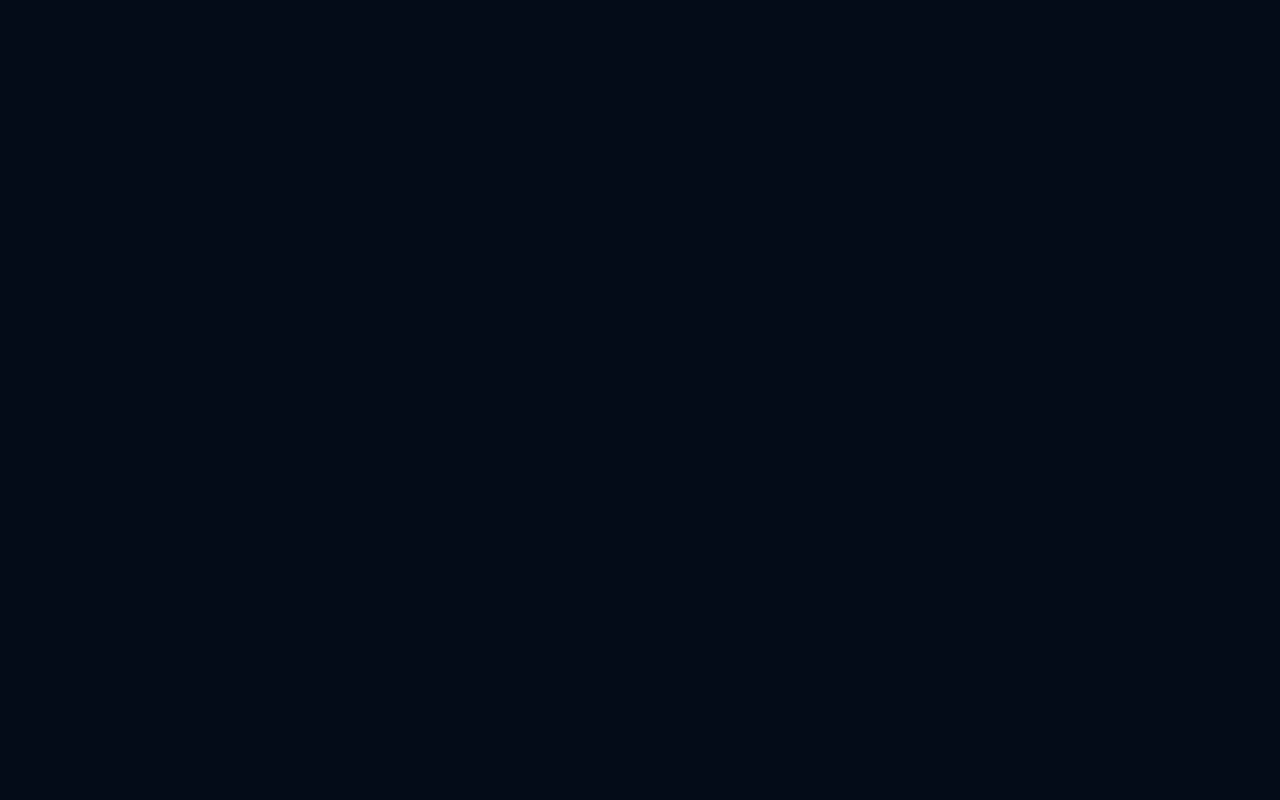
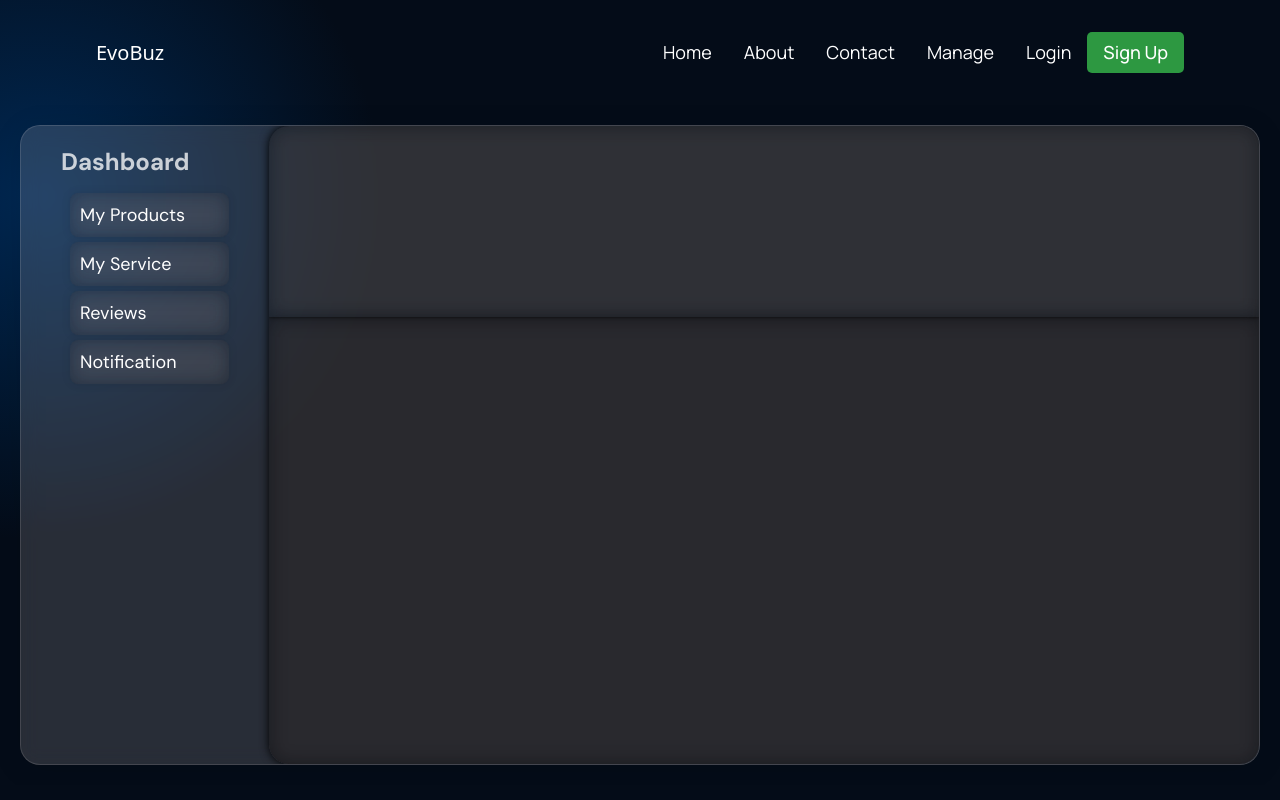
Before and after one commit to sanjesh17/evobuz-vendor, a React (Create React App) app: page /dashboard in a window 1280 px wide. Before the commit this address had no page. Built offline with nearby package versions, Linux system fonts and the light colour scheme.

Commit message:
Added dashboard with basic layout

```diff
--- a/src/App.js
+++ b/src/App.js
@@ -6,6 +6,7 @@ import Signup from "./pages/Signup";
 import Product from "./pages/Product";
 import Service from "./pages/Service";
 import ManagePage from "./pages/ManagePage";
+import DashboardPage from "./pages/DashboardPage";
 
 const App = () => {
   return (
@@ -18,6 +19,7 @@ const App = () => {
           <Route path="/products" element={<Product />} />
           <Route path="/services" element={<Service />} />
           <Route path="/manage" element={<ManagePage />} />
+          <Route path="/dashboard" element={<DashboardPage/>} />
         </Routes>
       </BrowserRouter>
     </div>
--- /dev/null
+++ b/src/components/dashboard/Dashboard.jsx
@@ -0,0 +1,24 @@
+import React from "react";
+import "./dashboard.css";
+
+const Dashboard = () => {
+  return (
+    <div className="dash-container">
+      <div className="dash-main-container">
+        <div className="sidebar-container">
+          <h2>Dashboard</h2>
+          <p>My Products</p>
+          <p>My Service</p>
+          <p>Reviews</p>
+          <p>Notification</p>
+        </div>
+        <div className="mainboard-container">
+          <div className="analytics-container"></div>
+          <div className="main-content-container"></div>
+        </div>
+      </div>
+    </div>
+  );
+};
+
+export default Dashboard;
--- /dev/null
+++ b/src/components/dashboard/dashboard.css
@@ -0,0 +1,75 @@
+.dash-container {
+  height: 85vh;
+  padding: 20px;
+}
+
+.dash-main-container {
+  height: 100%;
+  border-radius: 20px;
+  background: rgba(227, 219, 219, 0.16);
+  box-shadow: 0 4px 30px rgba(0, 0, 0, 0.1);
+  backdrop-filter: blur(9.6px);
+  -webkit-backdrop-filter: blur(9.6px);
+  border: 1px solid rgba(227, 219, 219, 0.15);
+  display: grid;
+  grid-template-columns: 20% 80%;
+}
+
+.sidebar-container {
+  color: white;
+  padding-top: 20px;
+  padding-left: 40px;
+  padding-right: 40px;
+  padding-bottom: 20px;
+  display: flex;
+  flex-direction: column;
+  border-radius: 20px 0 0 20px;
+}
+
+.sidebar-container h2 {
+  color: hsla(0, 0%, 100%, 0.763);
+  margin-bottom: 16px;
+}
+
+.sidebar-container p {
+  color: white;
+  margin-bottom: 5px;
+  margin-left: 9px;
+  font-size: 18px;
+  padding: 10px;
+  border-radius: 8px;
+  cursor: pointer;
+
+  background: rgba(19, 17, 17, 0.16);
+  box-shadow: 0 0px 10px rgba(0, 0, 0, 0.1);
+  backdrop-filter: blur(9.6px);
+  -webkit-backdrop-filter: blur(9.6px);
+  transition: background-color 0.2s ease;
+}
+
+.sidebar-container p:hover {
+  background: rgba(108, 97, 97, 0.16);
+}
+
+.mainboard-container {
+  border-radius: 20px;
+  display: grid;
+  grid-template-rows: 30% 70%;
+  box-shadow: 0 0 10px black;
+}
+
+.analytics-container {
+  border-radius: 20px 20px 0 0;
+  background: rgba(7, 6, 6, 0.35);
+  box-shadow: 0 0px 4px black;
+  backdrop-filter: blur(9.6px);
+  -webkit-backdrop-filter: blur(9.6px);
+}
+
+.main-content-container {
+  border-radius: 0 0 20px 20px;
+  background: rgba(7, 6, 6, 0.45);
+  box-shadow: 0 0px 10px rgba(0, 0, 0, 0.1);
+  backdrop-filter: blur(9.6px);
+  -webkit-backdrop-filter: blur(9.6px);
+}
--- a/src/components/manage/Manage.jsx
+++ b/src/components/manage/Manage.jsx
@@ -26,7 +26,7 @@ const Manage = () => {
         </div>
         <div className="page-right">
           <div className="button-container">
-            <Link>
+            <Link to="/dashboard">
               <button type="button">View Dashboard</button>
             </Link>
             <Link to="/services">
--- /dev/null
+++ b/src/pages/DashboardPage.js
@@ -0,0 +1,15 @@
+import React from 'react';
+import './DashboardPage.css';
+import Navbar from '../components/navbar/Navbar';
+import Dashboard from '../components/dashboard/Dashboard';
+
+const DashboardPage = () => {
+  return (
+    <div className='gradient__bg'>
+        <Navbar />
+        <Dashboard />
+    </div>
+  )
+}
+
+export default DashboardPage
```
Also changed, not shown: src/pages/DashboardPage.css (added).
